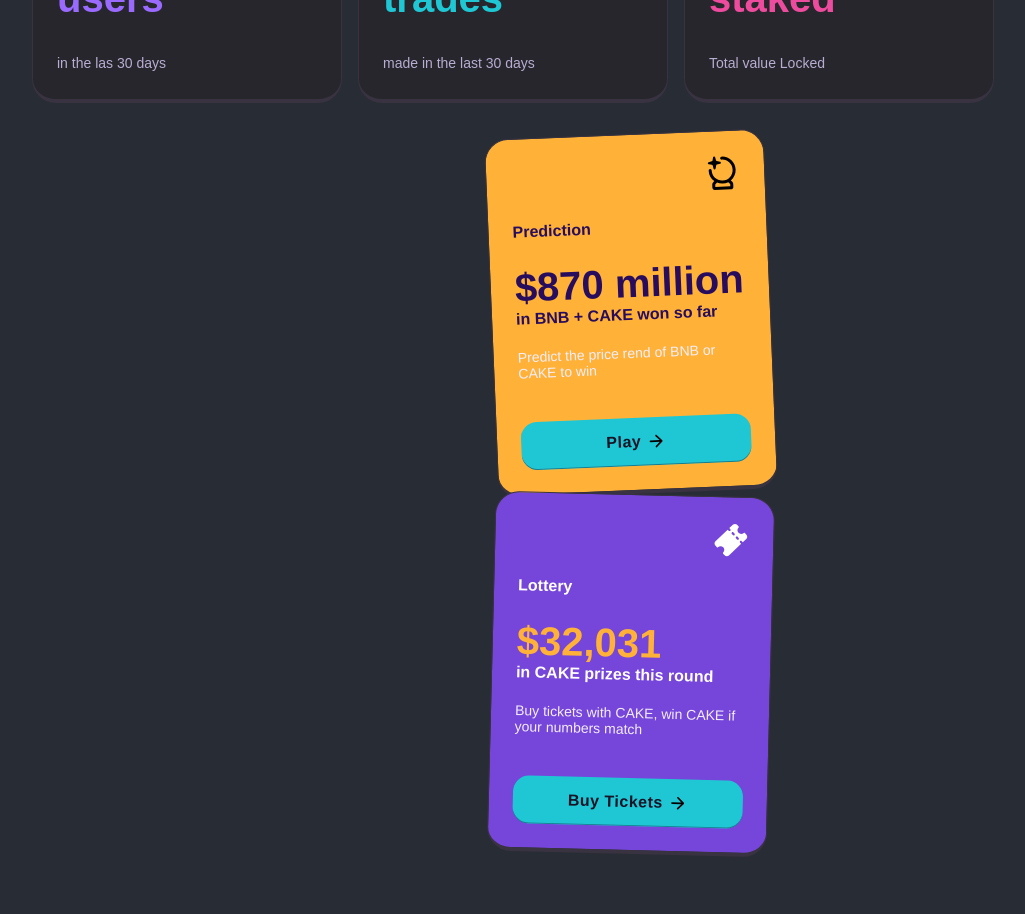
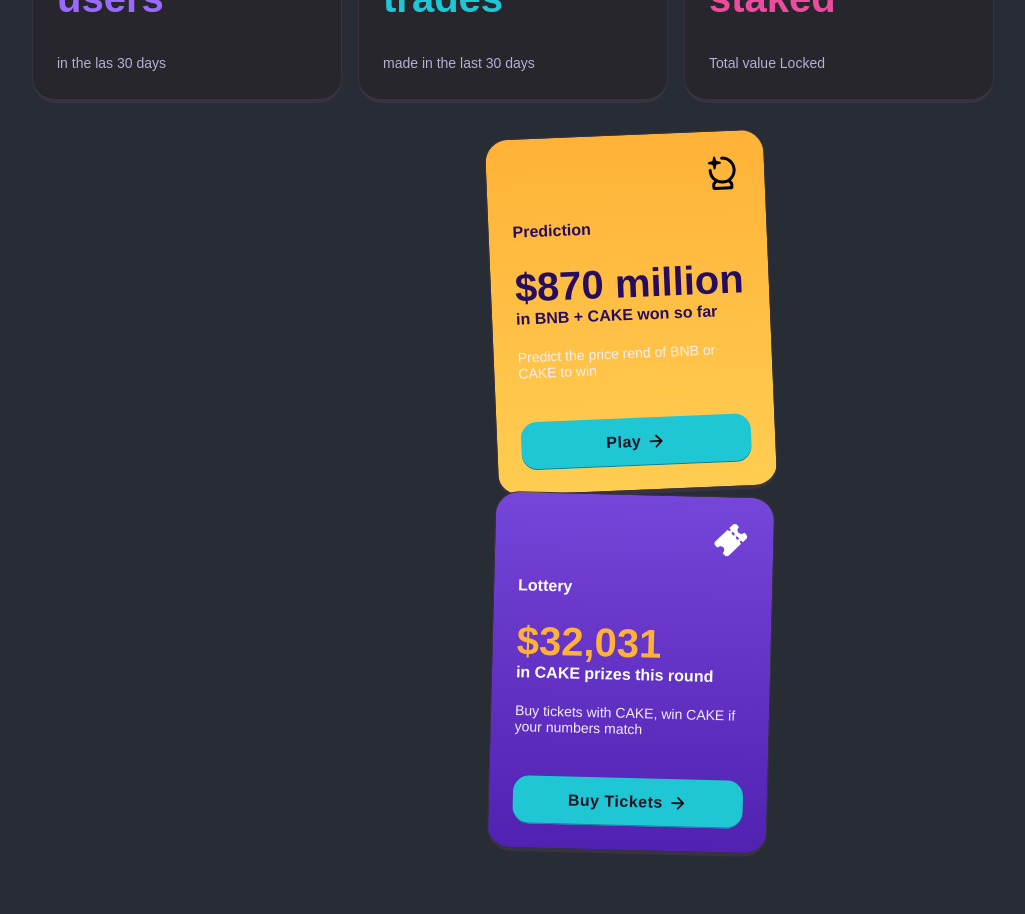
Before and after one commit to Develhope-e3/pancake-swap, a React (Create React App) app: page / in a window 1280 px wide. Shown: the part 520-1434 px from the top of the page, without its empty margins (9-1034 px from the left). Built offline with nearby package versions, Linux system fonts and the light colour scheme.

Commit message:
refactor: styles of cardCTA, dataCTA and element cardCTA

```diff
--- a/src/componentes/Cards/CardCTA.scss
+++ b/src/componentes/Cards/CardCTA.scss
@@ -16,7 +16,7 @@
   overflow: inherit;
 
   color: var(--color-text);
-  background: linear-gradient(var(--color-start-gradient-card-CTA-yellow) 0%, var(--color-start-gradient-card-CTA-yellow) 100%);
+  background: linear-gradient(#ffb237 0%, #ffcd51 100%);
 
   border-radius: var(--radius-card);
   border: var(--borderWidths-1) solid #383241;
@@ -46,10 +46,10 @@
 
   padding: 24px;
 
-  overflow: inherit;
+  overflow: initial;
 
   color: var(--color-text);
-  background: linear-gradient(var(--color-start-gradient-card-CTA-violet) 0%, var(--color-start-gradient-card-CTA-violet) 100%);
+  background: linear-gradient(#7645d9 0%, #5121b1 100%);
 
   border-radius: var(--radius-card);
   border: var(--borderWidths-1) solid #383241;
```
